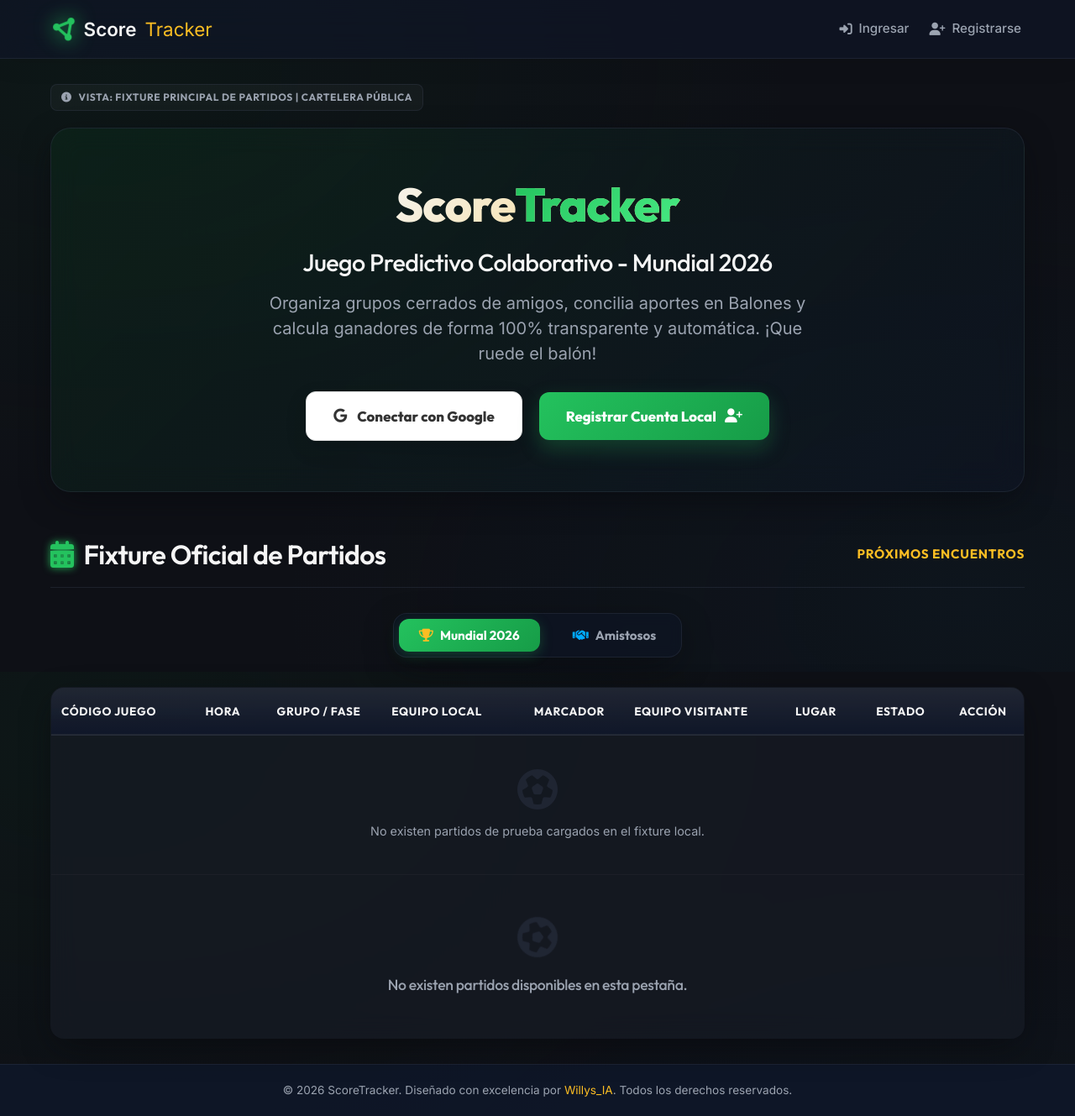
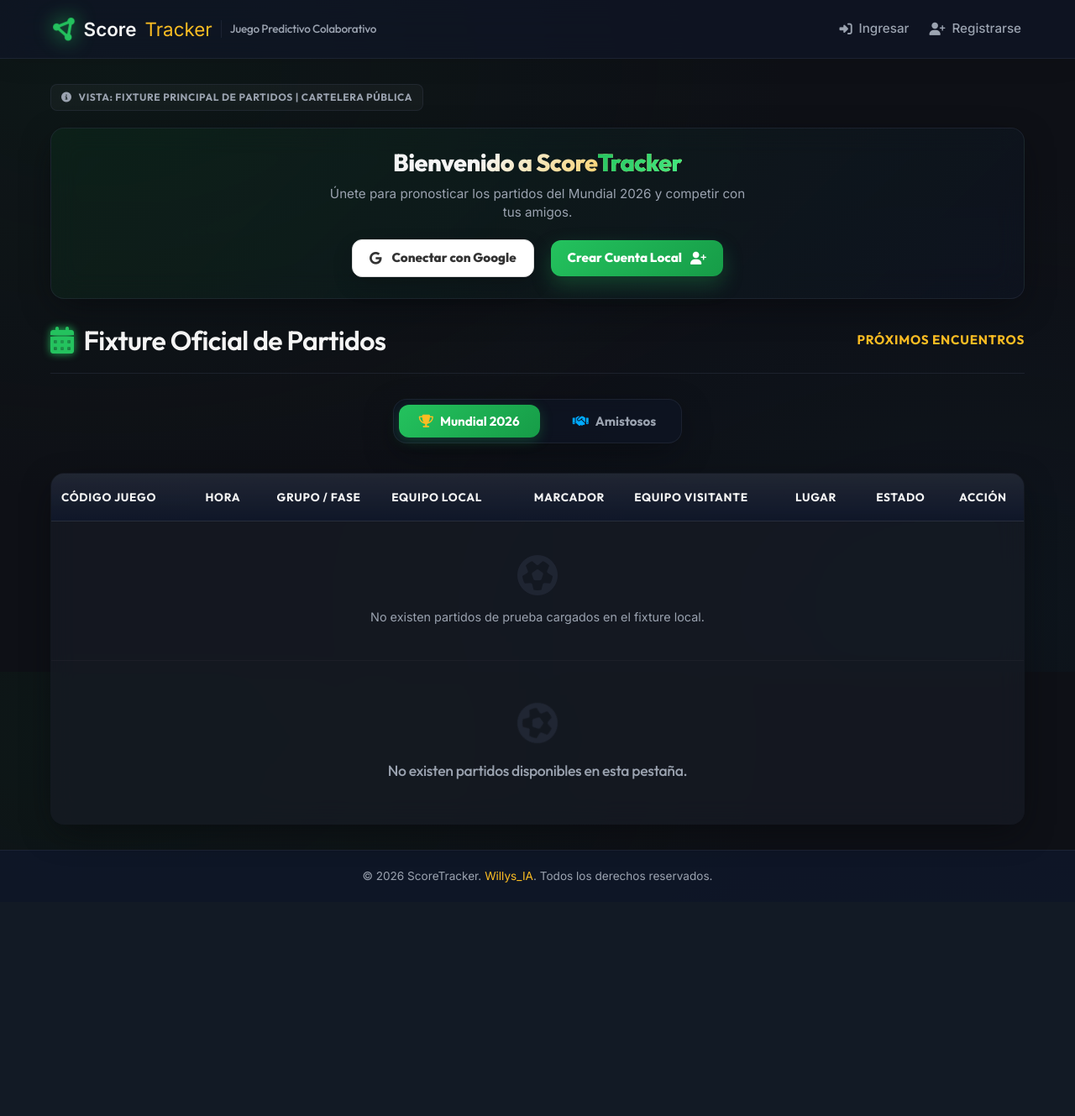
Before and after one commit to ulfredocarlo/ScoreTracker, a Flask app: page / in a window 1280 px wide. Shown: the whole page at 84% size. After the commit the page ends 1051 px from the top, so only its background shows below. Run offline with Flask 3, Linux system fonts and the light colour scheme; data that the repository does not hold is empty.

Commit message:
UI: Ajustes visuales, layout compacto y modal de liquidación

```diff
--- a/app/templates/base.html
+++ b/app/templates/base.html
@@ -334,8 +334,11 @@
 
     <!-- Navbar Principal -->
     <nav class="navbar">
-        <a href="/" class="navbar-logo">
-            <i class="fa-solid fa-circle-nodes"></i> Score<span>Tracker</span>
+        <a href="/" class="navbar-logo" style="display: flex; align-items: center; gap: 10px; flex-wrap: wrap;">
+            <div style="display: flex; align-items: center; gap: 10px;">
+                <i class="fa-solid fa-circle-nodes"></i> Score<span>Tracker</span>
+            </div>
+            <span class="outfit-font" style="color: var(--text-muted); font-size: 0.85rem; border-left: 1px solid var(--border-glass); padding-left: 10px; font-weight: 500;">Juego Predictivo Colaborativo</span>
         </a>
 
         {% if current_user.is_authenticated %}
@@ -416,7 +419,7 @@
 
     <!-- Footer Corporativo -->
     <footer class="footer">
-        <p>&copy; 2026 ScoreTracker. Diseñado con excelencia por <span>Willys_IA</span>. Todos los derechos reservados.</p>
+        <p>&copy; 2026 ScoreTracker. <span>Willys_IA</span>. Todos los derechos reservados.</p>
     </footer>
 
     {% block extra_scripts %}{% endblock %}
--- a/app/templates/index.html
+++ b/app/templates/index.html
@@ -24,21 +24,21 @@
     /* Estructura del Index Público */
     .hero-section {
         text-align: center;
-        padding: 60px 20px;
+        padding: 20px 20px;
         background: linear-gradient(135deg, hsla(142, 70%, 15%, 0.25) 0%, rgba(15, 23, 42, 0.4) 100%);
         backdrop-filter: blur(var(--blur-strength));
         -webkit-backdrop-filter: blur(var(--blur-strength));
         border: 1px solid var(--border-glass);
-        border-radius: 24px;
-        margin-bottom: 50px;
+        border-radius: 16px;
+        margin-bottom: 25px;
         box-shadow: var(--shadow-premium);
         animation: fade-up 0.5s ease-out;
     }
 
     .hero-section h1 {
-        font-size: 3.5rem;
+        font-size: 2.2rem;
         font-weight: 800;
-        margin-bottom: 16px;
+        margin-bottom: 10px;
         line-height: 1.1;
         background: linear-gradient(135deg, var(--text-main) 30%, var(--secondary) 100%);
         -webkit-background-clip: text;
@@ -53,9 +53,9 @@
 
     .hero-section p {
         color: var(--text-muted);
-        font-size: 1.25rem;
+        font-size: 1rem;
         max-width: 650px;
-        margin: 0 auto 30px auto;
+        margin: 0 auto 15px auto;
     }
 
     /* Botones de Accion del Hero (WOW CTA) */
@@ -934,30 +934,26 @@
     <i class="fa-solid fa-circle-info"></i> VISTA: Fixture Principal de Partidos | Cartelera Pública
 </div>
 
-<!-- CONTENEDOR HERO BIENVENIDA (WOW INTRO) -->
-<div class="hero-section">
-    <h1>Score<span>Tracker</span></h1>
-    <h2 class="outfit-font" style="color: var(--text-main); font-size: 1.8rem; font-weight: 500; margin-bottom: 12px;">
-        Juego Predictivo Colaborativo - Mundial 2026
-    </h2>
-    <p>Organiza grupos cerrados de amigos, concilia aportes en Balones y calcula ganadores de forma 100% transparente y automática. ¡Que ruede el balón!</p>
+<!-- CONTENEDOR HERO BIENVENIDA (SOLO PARA INVITADOS) -->
+{% if not current_user.is_authenticated %}
+<div class="hero-section" style="padding: 25px 20px; margin-bottom: 25px;">
+    <div style="display: flex; align-items: center; justify-content: center; gap: 12px; flex-wrap: wrap;">
+        <h1 style="margin: 0; font-size: 1.8rem;">Bienvenido a Score<span>Tracker</span></h1>
+    </div>
+    <p style="color: var(--text-muted); font-size: 0.95rem; max-width: 500px; margin: 10px auto 20px auto;">
+        Únete para pronosticar los partidos del Mundial 2026 y competir con tus amigos.
+    </p>
 
     <div class="hero-buttons">
-        {% if current_user.is_authenticated %}
-            <span class="outfit-font" style="color: var(--primary); font-weight: 700; font-size: 1.1rem; display: flex; align-items: center; gap: 8px;">
-                <i class="fa-solid fa-circle-check"></i> Sesión Activa: {{ current_user.nombre }} ({{ current_user.email }})
-            </span>
-        {% else %}
-            <a href="{{ url_for('main.login_google') }}" class="btn-hero-google">
-                <i class="fa-brands fa-google"></i>
-                Conectar con Google
-            </a>
-            <a href="{{ url_for('main.registro') }}" class="btn-hero-local">
-                Registrar Cuenta Local <i class="fa-solid fa-user-plus"></i>
-            </a>
-        {% endif %}
+        <a href="{{ url_for('main.login_google') }}" class="btn-hero-google" style="padding: 10px 20px; font-size: 0.95rem;">
+            <i class="fa-brands fa-google"></i> Conectar con Google
+        </a>
+        <a href="{{ url_for('main.registro') }}" class="btn-hero-local" style="padding: 10px 20px; font-size: 0.95rem;">
+            Crear Cuenta Local <i class="fa-solid fa-user-plus"></i>
+        </a>
     </div>
 </div>
+{% endif %}
 
 {# El panel de grupos superior se elimina a solicitud para unificar toda la interacción en las filas del Fixture #}
 
```
Also changed, not shown: app/templates/partido.html (+89 -50 lines).
